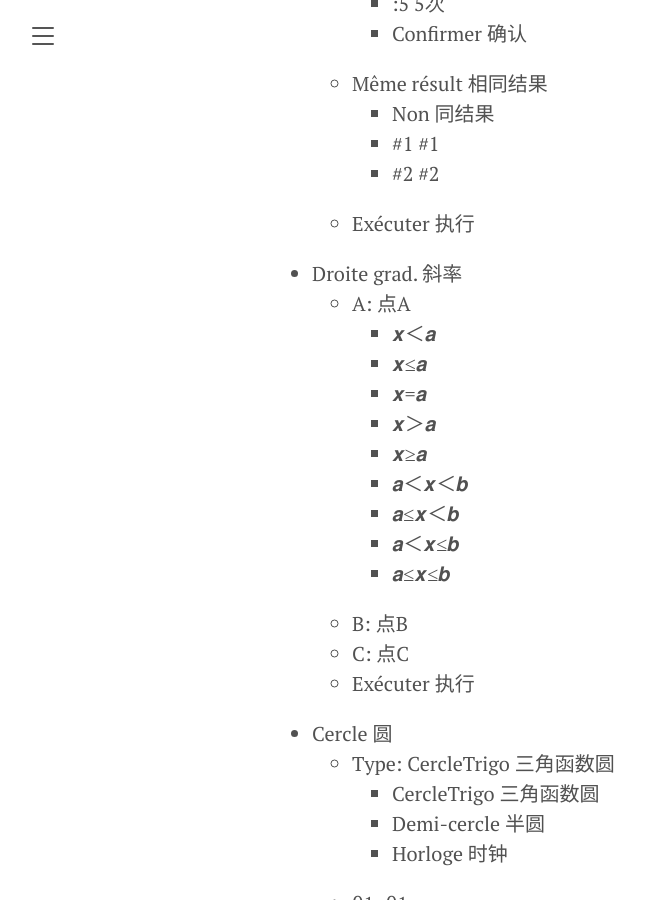
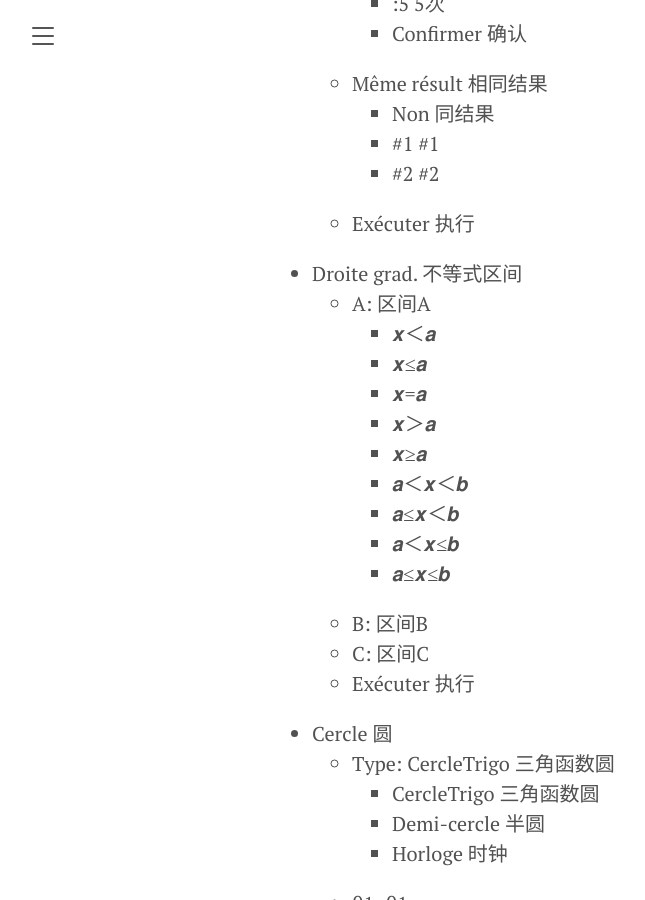
Before and after one commit to IcingTomato/icing.fun, a Jekyll site: the page built from _posts/2025-04-17-casio_graph_light_calc_trans.markdown, in a window 1280 px wide and 900 px high, scrolled down 11941 px. Shown: the whole window, without its empty margins (8-653 px from the left). Built offline with Jekyll 4.4.1, drawn with Linux system fonts in a browser that asks for light colours.

Commit message:
Update: Updated 2025-04-17-casio_graph_light_calc_trans.markdown

```diff
--- a/_posts/2025-04-17-casio_graph_light_calc_trans.markdown
+++ b/_posts/2025-04-17-casio_graph_light_calc_trans.markdown
@@ -369,8 +369,8 @@ published: true
         - #1  #1
         - #2  #2
     - Exécuter  执行
-- Droite grad.  斜率
-    - A:  点A
+- Droite grad.  不等式区间
+    - A:  区间A
         - 𝒙＜𝒂
         - 𝒙≤𝒂
         - 𝒙=𝒂
@@ -380,8 +380,8 @@ published: true
         - 𝒂≤𝒙＜𝒃
         - 𝒂＜𝒙≤𝒃
         - 𝒂≤𝒙≤𝒃
-    - B:  点B
-    - C:  点C
+    - B:  区间B
+    - C:  区间C
     - Exécuter  执行
 - Cercle  圆
     - Type: CercleTrigo  三角函数圆
```
